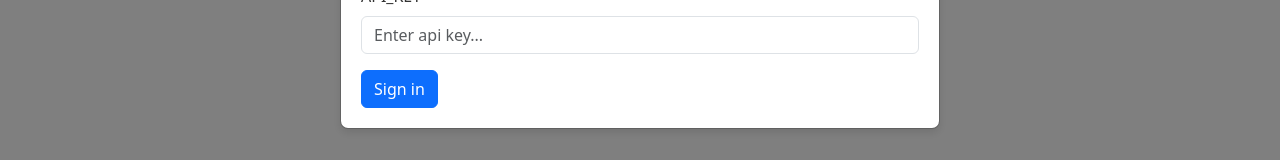
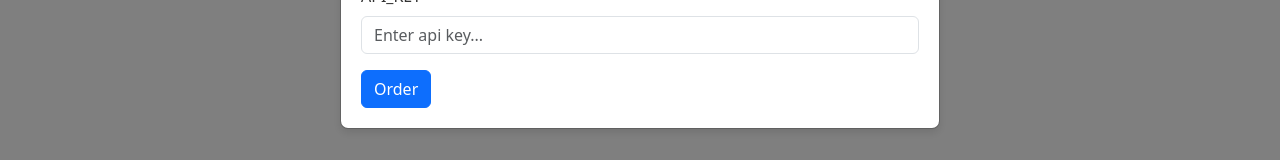
Before and after one commit to nghia20ns/user-front-end, a React (Create React App) app: page /home in a window 1280 px wide. Both pictures are taken after a click on the button "By Gmail". Shown: the part 440-600 px from the top of the page. Built offline with nearby package versions, Linux system fonts and the light colour scheme; no server answers.

Commit message:
update day 12/8

```diff
--- a/src/Components/ClientComponents/Home.js
+++ b/src/Components/ClientComponents/Home.js
@@ -204,7 +204,7 @@ const Home = () => {
           </div>
           <div className="col-12">
             <button type="submit" className="btn btn-primary">
-              Sign in
+              Order
             </button>
           </div>
         </form>
```
